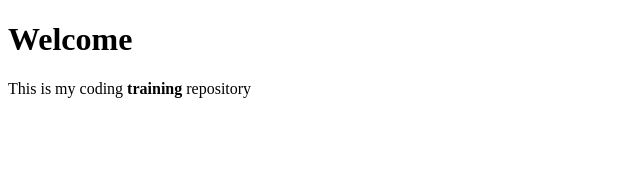
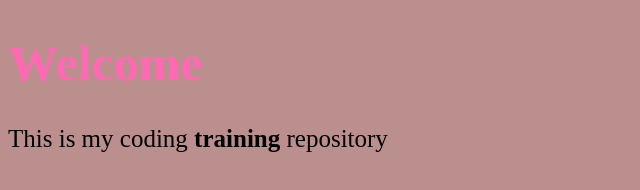
Before and after one commit to beckisparks/beckisparks.github.io, a plain HTML site: page index.html in a window 1280 px wide. Shown: the whole page, without its empty margins (0-640 px from the left). Drawn offline with Linux system fonts and the light colour scheme.

Commit message:
linked css

```diff
--- a/index.html
+++ b/index.html
@@ -1,5 +1,8 @@
 <!DOCTYPE html>
 <html>
+<head>
+    <link rel="stylesheet" href="/style.css">
+    </head>
 <body>
 <h1>Welcome</h1>
 <p>This is my coding <strong>training</strong> repository</p>
```
